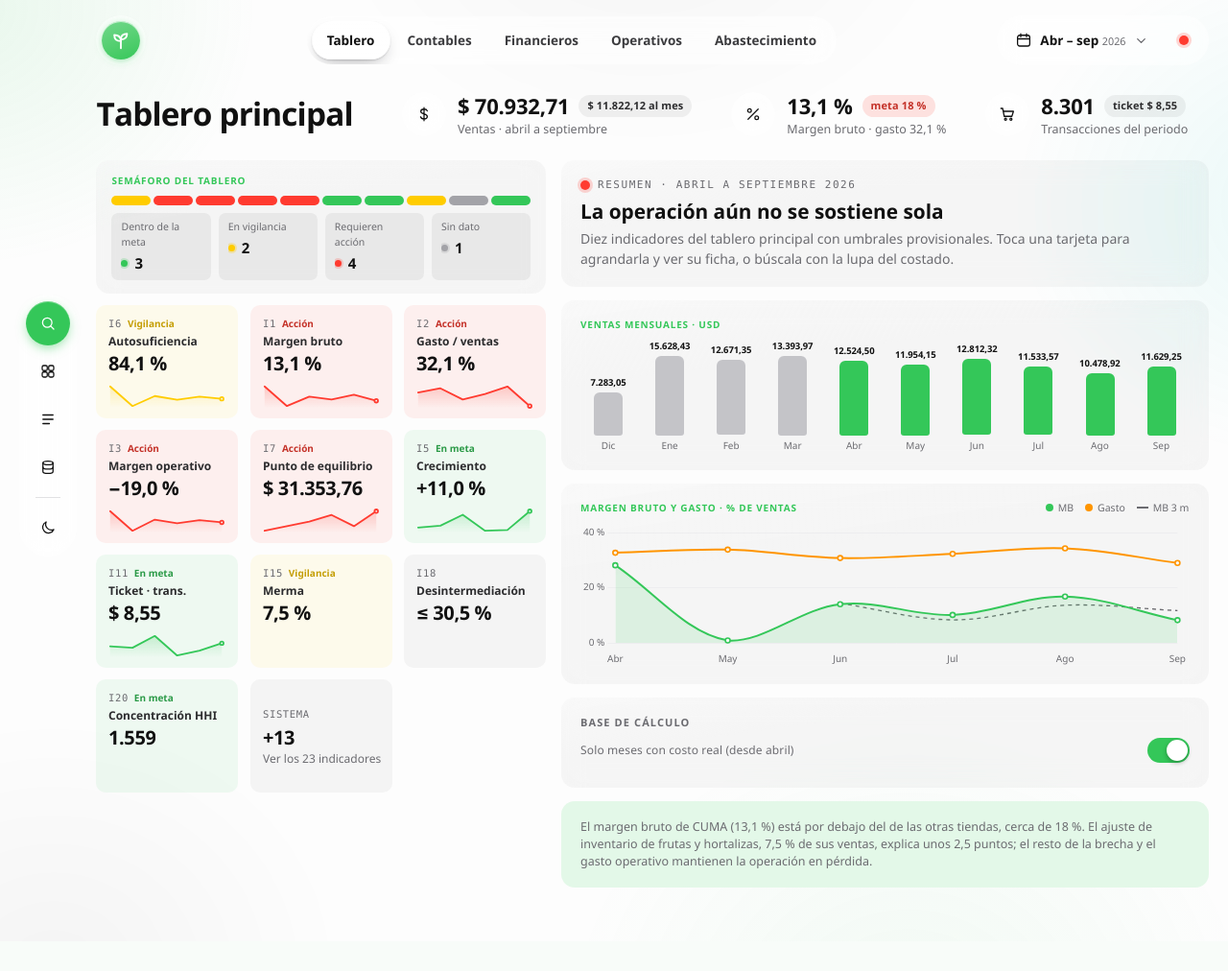
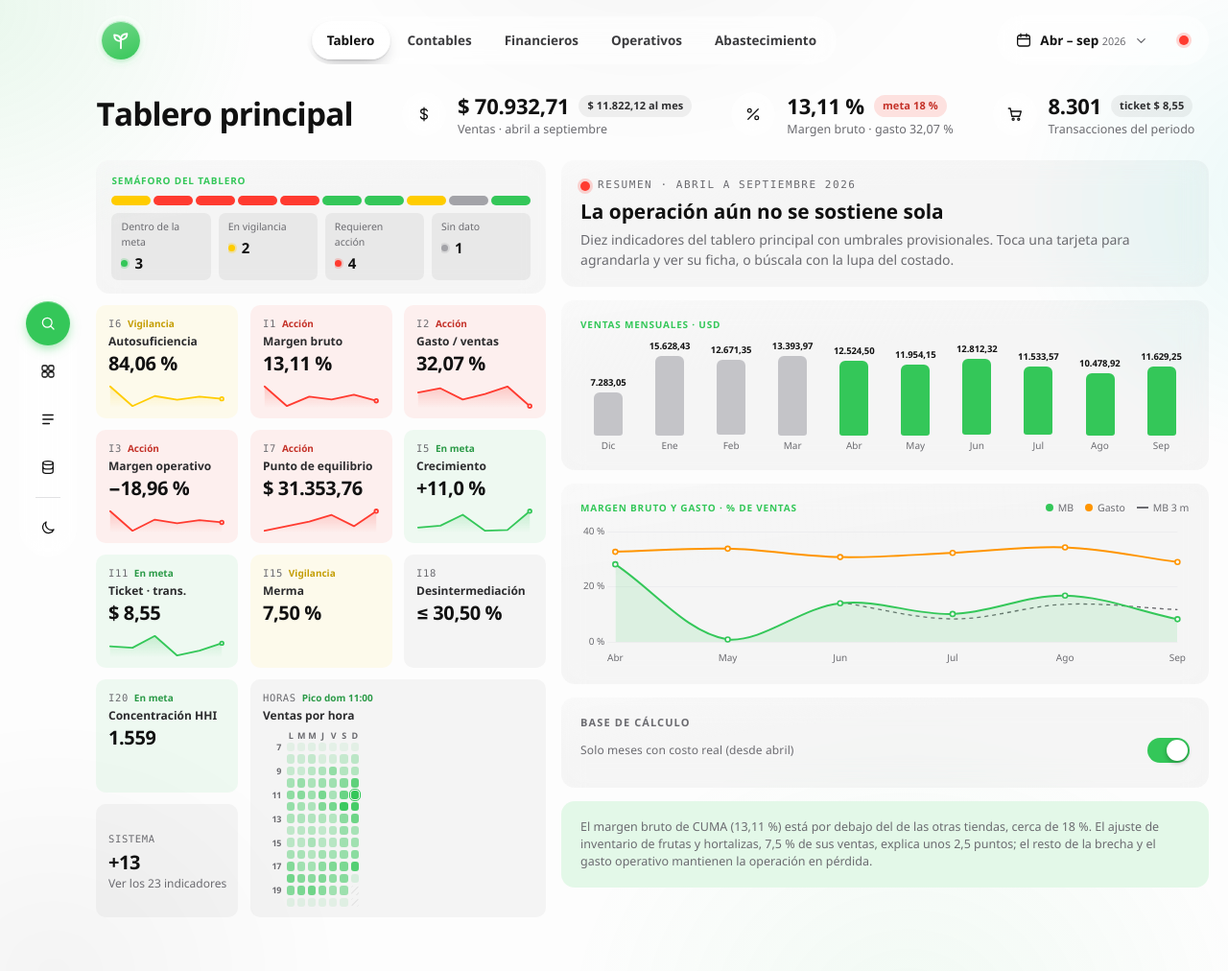
Before and after one commit to stevenacriolloc-gif/CLAUDE, a Flask app: page / in a window 1280 px wide. Shown: the whole page at 96% size. Before the commit the page ends 925 px from the top, so only its background shows below. Run offline with Flask 3, Linux system fonts and the light colour scheme; some libraries are stand-ins or nearby versions.

Commit message:
Two-decimal percents, transposed hourly heatmap and mini heatmap tile in the stack
Co-Authored-By: Claude Opus 5.5 <noreply@anthropic.com>
Claude-Session: https://claude.ai/code/session_015aV4deX8BN62tr68AtsPAi

```diff
--- a/cuma_dashboard/templates/index.html
+++ b/cuma_dashboard/templates/index.html
@@ -129,7 +129,7 @@ button{font:inherit;color:inherit}
 .stat{display:flex;align-items:center;gap:12px}
 .stat__ico{display:grid;place-items:center;width:46px;height:46px;border-radius:50%;color:var(--ink-strong)}
 .stat__value{margin:0;display:flex;align-items:center;gap:10px;font-size:22px;font-weight:600;letter-spacing:-.01em;color:var(--ink-strong)}
-.stat__label{color:var(--muted);font-size:12.5px;line-height:1.3;max-width:170px}
+.stat__label{color:var(--muted);font-size:12.5px;line-height:1.3;white-space:nowrap}
 .badge{display:inline-flex;align-items:center;padding:3px 9px;border-radius:999px;font-size:11px;font-weight:700;white-space:nowrap;letter-spacing:.01em}
 .badge.ok{background:color-mix(in srgb,var(--ok) 16%,transparent);color:color-mix(in srgb,var(--ok) 60%,var(--ink-strong))}
 .badge.warn{background:color-mix(in srgb,var(--warn) 20%,transparent);color:color-mix(in srgb,var(--warn) 45%,var(--ink-strong))}
@@ -193,11 +193,12 @@ button{font:inherit;color:inherit}
 /* mapa de calor día × hora */
 .hm-mode{padding:3px}
 .hm-mode button{padding:5px 12px;font-size:11.5px;text-transform:none;letter-spacing:0}
-.hm{display:grid;grid-template-columns:30px repeat(14,minmax(0,1fr)) 58px;gap:4px;align-items:center;margin-top:4px}
+.hm{display:grid;grid-template-columns:42px repeat(7,minmax(0,1fr)) 74px;gap:4px;align-items:center;margin-top:4px}
+.hm .tt.tc{text-align:center;font-size:10px}
 .hm .hh{font-size:10px;color:var(--muted);text-align:center;font-variant-numeric:tabular-nums}
 .hm .hh:last-child{text-align:right}
 .hm .rl{font-size:11px;font-weight:600;color:var(--muted)}
-.hm .c{position:relative;height:30px;border-radius:7px;display:grid;place-items:center;font-size:10px;font-weight:600;color:var(--ink);font-variant-numeric:tabular-nums;cursor:pointer;
+.hm .c{position:relative;height:24px;border-radius:7px;display:grid;place-items:center;font-size:10px;font-weight:600;color:var(--ink);font-variant-numeric:tabular-nums;cursor:pointer;
   transition:transform .35s var(--spring),box-shadow .3s;animation:hmIn .5s var(--ease) backwards;animation-delay:calc(var(--k,0)*6ms)}
 .hm .c.hi{color:#fff}
 .hm .c.pk{box-shadow:0 0 0 2px var(--surface),0 0 0 3.5px var(--ok)}
@@ -412,6 +413,18 @@ tr.done td.w{color:var(--muted);text-decoration:line-through}
 .fold-in{display:flex;flex-direction:column;gap:8px;padding-top:14px}
 .fold-in>p{margin:0;color:var(--ink);font-size:13px;line-height:1.5}
 .interp{margin:0;color:var(--ink);font-size:13px;line-height:1.5}
+
+/* mapa de calor en miniatura dentro de la pila de tarjetas */
+.tile.hmt{--st:var(--ok);background:color-mix(in srgb,var(--ink) 4%,transparent)}
+.tile.hmt.wide{grid-column:span 2;grid-row:span 2}
+.mh{flex:1 1 auto;min-height:0;margin-top:6px;display:grid;grid-template-columns:repeat(7,minmax(0,1fr));grid-auto-rows:minmax(0,1fr);gap:2px}
+.mh.big{grid-template-columns:22px repeat(7,minmax(0,1fr));gap:3px}
+.mh i{display:block;border-radius:2px;min-height:3px}
+.mh.big i{border-radius:3px}
+.mh i.off{background:repeating-linear-gradient(135deg,var(--glass-flat) 0 2px,transparent 2px 5px)}
+.mh i.pk{outline:1.5px solid var(--ok);outline-offset:1px}
+.mh-h,.mh-d{font-size:9px;line-height:1;color:var(--muted);text-align:center;align-self:center;font-variant-numeric:tabular-nums}
+.mh-h{text-align:right;padding-right:3px}
 @media (prefers-reduced-motion:reduce){*{animation:none!important;transition:none!important}}
 </style>
 </head>
@@ -556,7 +569,7 @@ const MES = ['Ene','Feb','Mar','Abr','May','Jun','Jul','Ago','Sep','Oct','Nov','
 const MES_L = ['enero','febrero','marzo','abril','mayo','junio','julio','agosto','septiembre','octubre','noviembre','diciembre'];
 const lbl = k => MES[+k.slice(5) - 1], lblL = k => MES_L[+k.slice(5) - 1], cap = s => s.charAt(0).toUpperCase() + s.slice(1);
 const nf = (v, d = 0) => v == null || !isFinite(v) ? '—' : v.toLocaleString('es-EC', {minimumFractionDigits: d, maximumFractionDigits: d});
-const pct = (v, d = 1) => v == null || !isFinite(v) ? '—' : (v < 0 ? '−' : '') + nf(Math.abs(v), d) + ' %';
+const pct = (v, d = 2) => v == null || !isFinite(v) ? '—' : (v < 0 ? '−' : '') + nf(Math.abs(v), d) + ' %';
 const sgn = (v, d = 1) => v == null || !isFinite(v) ? '—' : (v > 0 ? '+' : v < 0 ? '−' : '') + nf(Math.abs(v), d) + ' %';
 const usd = (v, d = 2) => v == null || !isFinite(v) ? '—' : (v < 0 ? '−' : '') + '$ ' + nf(Math.abs(v), d);
 const reduce = () => matchMedia('(prefers-reduced-motion: reduce)').matches;
@@ -794,12 +807,16 @@ function renderBento(anim = true) {
   ids.forEach(id => {
     html += `<button class="tile ${S.sel === id ? 'big' : ''} ${first.has(id) ? '' : 'enter'}" style="--j:${j++}" data-st="${V[id].st}" data-id="${id}" aria-pressed="${S.sel === id}">${tileHTML(id, S.sel === id)}</button>`;
   });
+  if (S.fam === 'T' || S.fam === 'O') {
+    const big = !S.sel;
+    html += `<button class="tile hmt ${big ? 'wide' : ''} ${first.has('hm') ? '' : 'enter'}" style="--j:${j++}" data-id="hm" aria-label="Ventas por hora: abrir el mapa de calor">${miniHeat(big)}</button>`;
+  }
   if (S.fam === 'T') {
     const n = IND.length - TABLERO.length;
     html += `<button class="tile more ${first.has('more') ? '' : 'enter'}" style="--j:${j}" data-id="more"><div class="t-id">${S.todos ? 'TABLERO' : 'SISTEMA'}</div><div class="t-v">${S.todos ? 'Ver menos' : '+' + n}</div><div class="t-n" style="color:var(--muted);font-weight:500">${S.todos ? 'Solo los 10 principales' : 'Ver los 23 indicadores'}</div></button>`;
   }
   grid.innerHTML = html;
-  grid.querySelectorAll('.tile').forEach(b => b.onclick = () => b.dataset.id === 'more' ? toggleTodos() : pick(S.sel === b.dataset.id ? null : b.dataset.id));
+  grid.querySelectorAll('.tile').forEach(b => b.onclick = () => b.dataset.id === 'more' ? toggleTodos() : b.dataset.id === 'hm' ? openDatos(TARJETAS.findIndex(t => t.b === cardHoras)) : pick(S.sel === b.dataset.id ? null : b.dataset.id));
   if (!first.size) return;
   grid.querySelectorAll('[data-id]').forEach(el => {          // FLIP: invertir la diferencia y reproducir
     const f = first.get(el.dataset.id); if (!f) return;
@@ -916,7 +933,8 @@ function defaults() {
   Chart.defaults.animation.duration = 650;
 }
 const axX = {grid: {display: false}, border: {display: false}};
-const axY = cb => ({border: {display: false}, ticks: {maxTicksLimit: 4, callback: cb}});
+// en los ejes las marcas redondas no llevan «,00»; los valores exactos se ven en la etiqueta al pasar el cursor
+const axY = cb => ({border: {display: false}, ticks: {maxTicksLimit: 4, callback: v => String(cb(v)).replace(/,00(?=\s|$)/, '')}});
 function chartMargen(cv) {
   const mb = series(c => c.mb), go = series(c => c.pgo), ma = mb.map((_, i) => i < 2 ? null : (mb[i] + mb[i - 1] + mb[i - 2]) / 3);
   const si = S.mes === 'acum' ? -1 : PER.indexOf(S.mes), pr = a => a.map((_, i) => i === si ? 5 : 2.5);
@@ -988,8 +1006,8 @@ function swapLeft(fn) {
     {duration: 200, easing: 'cubic-bezier(.55,.085,.68,.53)', fill: 'forwards'});
   a.onfinish = () => { fn(); a.cancel(); reveal(left); };
 }
-function openDatos() {
-  S.datos = true; S.card = null; syncDock();
+function openDatos(card = null) {
+  S.datos = true; S.card = card; syncDock();
   swapLeft(() => { deckList(); $('stage').classList.add('dk'); });
   renderHead(); swap($('pin'), renderPanel);
 }
@@ -1038,7 +1056,7 @@ function cardOrigen(db) {
 }
 function cardHoras(db) {
   const h = D.horas, w = h.semana, dm = h.domingo;
-  db.innerHTML = `<div class="cg"><h4><span>Mapa de calor · promedio por día y hora</span><nav class="gb hm-mode" id="hm-mode" aria-label="Medida"></nav></h4>
+  db.innerHTML = `<div class="cg"><h4><span>Mapa de calor · promedio por hora y día</span><nav class="gb hm-mode" id="hm-mode" aria-label="Medida"></nav></h4>
       <div class="hm" id="hm"></div>
       <div class="hm-foot"><span class="hm-info" id="hm-info"></span><span class="hm-lg"><em>Menos</em><i></i><em>Más</em></span></div></div>
     <div class="tl x4" style="margin-top:12px">
@@ -1053,33 +1071,52 @@ function cardHoras(db) {
   drawHeat(S.hm || 'v');
   menu($('hm-mode'), [['v', 'Ventas'], ['t', 'Transacciones']], S.hm || 'v', v => { S.hm = v; drawHeat(v); });
 }
+const DIAS = ['Lun', 'Mar', 'Mié', 'Jue', 'Vie', 'Sáb', 'Dom'], DIAS_L = ['lunes', 'martes', 'miércoles', 'jueves', 'viernes', 'sábado', 'domingo'];
+function picoMapa(M) { let pk = [0, 0]; M.forEach((r, d) => r.forEach((v, j) => { if (v != null && v > M[pk[0]][pk[1]]) pk = [d, j]; })); return pk; }
+// filas = horas, columnas = días de la semana; a la derecha el total de la hora en la semana y abajo el total de cada día
 function drawHeat(m) {
-  const H = D.mapa, DIAS = ['Lun', 'Mar', 'Mié', 'Jue', 'Vie', 'Sáb', 'Dom'], DL = ['lunes', 'martes', 'miércoles', 'jueves', 'viernes', 'sábado', 'domingo'];
-  const M = H[m], all = M.flat().filter(v => v != null), max = Math.max(...all);
+  const H = D.mapa, M = H[m], all = M.flat().filter(v => v != null), max = Math.max(...all);
   const fmt = v => m === 'v' ? usd(v) : nf(v, 1), cell = v => m === 'v' ? nf(v, 0) : nf(v, 1);
   const unit = m === 'v' ? 'en ventas' : 'transacciones';
-  let pk = [0, 0]; M.forEach((r, d) => r.forEach((v, j) => { if (v != null && v > M[pk[0]][pk[1]]) pk = [d, j]; }));
-  let html = '<span></span>' + H.horas.map(x => `<span class="hh">${x}</span>`).join('') + '<span class="hh">Día</span>';
-  M.forEach((r, d) => {
-    html += `<span class="rl">${DIAS[d]}</span>`;
-    r.forEach((v, j) => {
+  const pk = picoMapa(M);
+  let html = '<span></span>' + DIAS.map(x => `<span class="hh">${x}</span>`).join('') + '<span class="hh">Semana</span>';
+  H.horas.forEach((h, j) => {
+    html += `<span class="rl">${h}:00</span>`;
+    M.forEach((r, d) => {
+      const v = r[j];
       if (v == null) { html += `<span class="c off" data-d="${d}" data-j="${j}"></span>`; return; }
       const a = v / max, p = Math.round(8 + a * 92);
-      html += `<span class="c ${a > .55 ? 'hi' : ''} ${d === pk[0] && j === pk[1] ? 'pk' : ''}" style="--k:${d * 14 + j};background:color-mix(in srgb,var(--ok) ${p}%,transparent)" data-d="${d}" data-j="${j}">${a > .12 ? cell(v) : ''}</span>`;
+      html += `<span class="c ${a > .55 ? 'hi' : ''} ${d === pk[0] && j === pk[1] ? 'pk' : ''}" style="--k:${j * 7 + d};background:color-mix(in srgb,var(--ok) ${p}%,transparent)" data-d="${d}" data-j="${j}">${a > .12 ? cell(v) : ''}</span>`;
     });
-    html += `<span class="tt">${fmt(r.reduce((s, v) => s + (v || 0), 0))}</span>`;
+    html += `<span class="tt">${fmt(M.reduce((s, r) => s + (r[j] || 0), 0))}</span>`;
   });
+  html += '<span class="rl">Día</span>' + M.map(r => `<span class="tt tc">${fmt(r.reduce((s, v) => s + (v || 0), 0))}</span>`).join('') + '<span></span>';
   const el = $('hm'); if (!el) return;
   el.innerHTML = html;
-  const info = $('hm-info'), base = `Pico: ${DL[pk[0]]} a las ${H.horas[pk[1]]}:00, ${fmt(M[pk[0]][pk[1]])} ${unit}`;
+  const info = $('hm-info'), base = `Pico: ${DIAS_L[pk[0]]} a las ${H.horas[pk[1]]}:00, ${fmt(M[pk[0]][pk[1]])} ${unit}`;
   info.textContent = base;
   el.querySelectorAll('.c').forEach(c => {
     c.onmouseenter = () => { const d = +c.dataset.d, j = +c.dataset.j, v = M[d][j];
-      info.textContent = v == null ? `${cap(DL[d])} a las ${H.horas[j]}:00: cerrado` : `${cap(DL[d])} de ${H.horas[j]}:00 a ${H.horas[j]}:59: ${fmt(v)} ${unit} · ${m === 'v' ? nf(H.t[d][j], 1) + ' transacciones' : usd(H.v[d][j]) + ' en ventas'}`; };
+      info.textContent = v == null ? `${cap(DIAS_L[d])} a las ${H.horas[j]}:00: cerrado` : `${cap(DIAS_L[d])} de ${H.horas[j]}:00 a ${H.horas[j]}:59: ${fmt(v)} ${unit} · ${m === 'v' ? nf(H.t[d][j], 1) + ' transacciones' : usd(H.v[d][j]) + ' en ventas'}`; };
     c.onmouseleave = () => { info.textContent = base; };
     c.onclick = c.onmouseenter;
   });
 }
+// mapa en miniatura para la tarjeta de la pila: grande sin indicador abierto, del tamaño de una tarjeta si hay uno abierto
+function miniHeat(grande) {
+  const H = D.mapa, M = H.v, max = Math.max(...M.flat().filter(v => v != null)), pk = picoMapa(M);
+  let g = '';
+  H.horas.forEach((h, j) => {
+    if (grande) g += `<span class="mh-h">${j % 2 ? '' : h}</span>`;
+    M.forEach((r, d) => { const v = r[j];
+      g += v == null ? '<i class="off"></i>' : `<i class="${d === pk[0] && j === pk[1] ? 'pk' : ''}" style="background:color-mix(in srgb,var(--ok) ${Math.round(8 + v / max * 92)}%,transparent)"></i>`; });
+  });
+  const head = grande ? '<span></span>' + DIAS.map(x => `<span class="mh-d">${x[0]}</span>`).join('') : '';
+  return `<div class="t-h"><span class="t-id">HORAS</span><span class="t-st" style="--st:var(--ok)">Pico ${DIAS[pk[0]].toLowerCase()} ${H.horas[pk[1]]}:00</span></div>
+    <div class="t-n">Ventas por hora</div>
+    <div class="mh ${grande ? 'big' : ''}">${head}${g}</div>`;
+}
+
 function cardInventario(db) {
   const inv = D.inventario, A = D.ajustes, T = D.ajustes_total;
   db.innerHTML = `<div style="overflow-x:auto"><table class="dt-tbl"><thead><tr><th>Inventario contado al costo</th>${inv.conteos.map(c => `<th>${c} 2026</th>`).join('')}</tr></thead><tbody>
```
